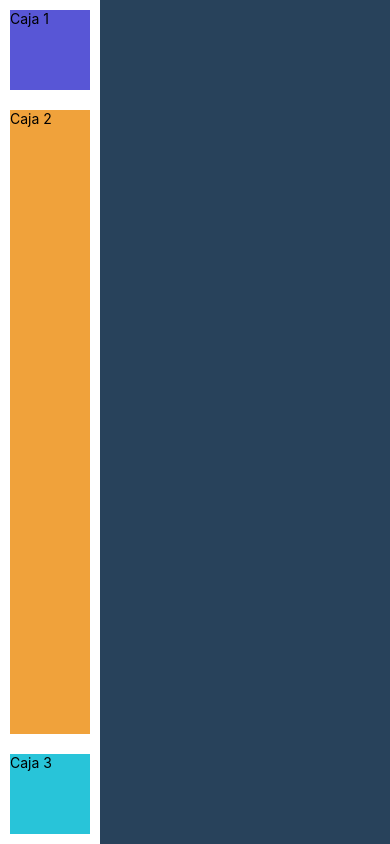
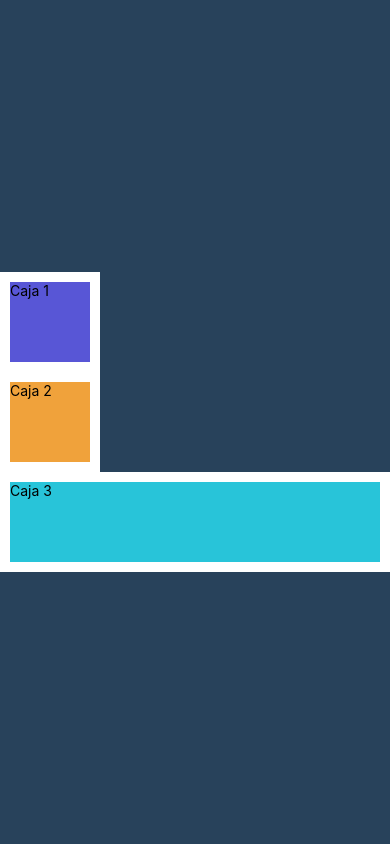
Before and after one commit to ferdeolazabal/RN-firstApp, a React Native app: screen / in a window 390 px wide. Built offline with nearby package versions, Linux system fonts and the light colour scheme.

Commit message:
Ej 2 added

```diff
--- a/src/screens/TareaScreen.tsx
+++ b/src/screens/TareaScreen.tsx
@@ -15,6 +15,7 @@ const styles = StyleSheet.create({
     container: {
         flex: 1,
         backgroundColor: '#28425B',
+        justifyContent: 'center',
     },
     cajaMorada: {
         width: 100,
@@ -25,13 +26,13 @@ const styles = StyleSheet.create({
     },
     cajaNaranja: {
         width: 100,
-        flex: 1,
+        height: 100,
         borderWidth: 10,
         borderColor: 'white',
         backgroundColor: '#F0A23B',
     },
     cajaAzul: {
-        width: 100,
+        width: '100%',
         height: 100,
         borderWidth: 10,
         borderColor: 'white',
```
